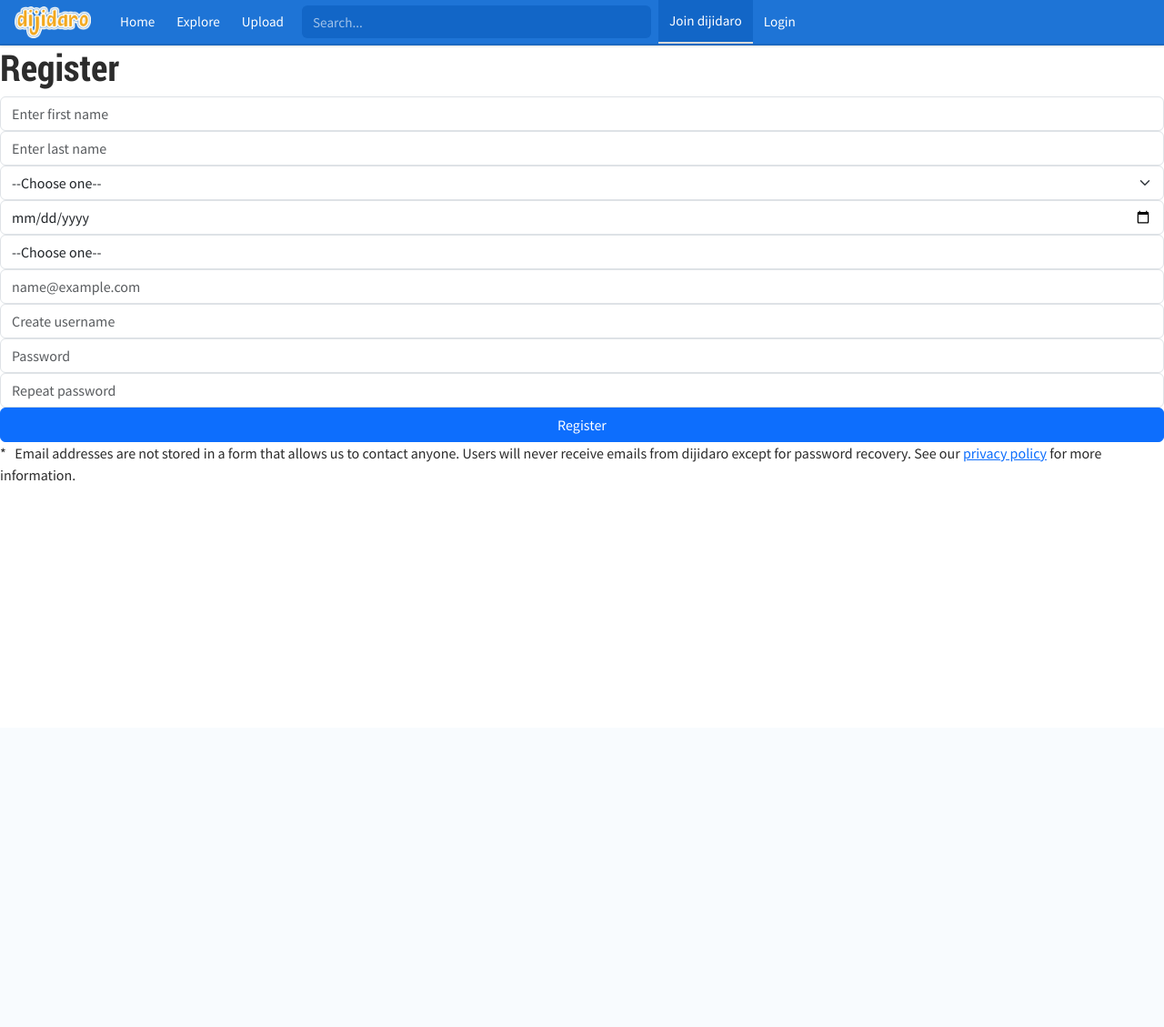
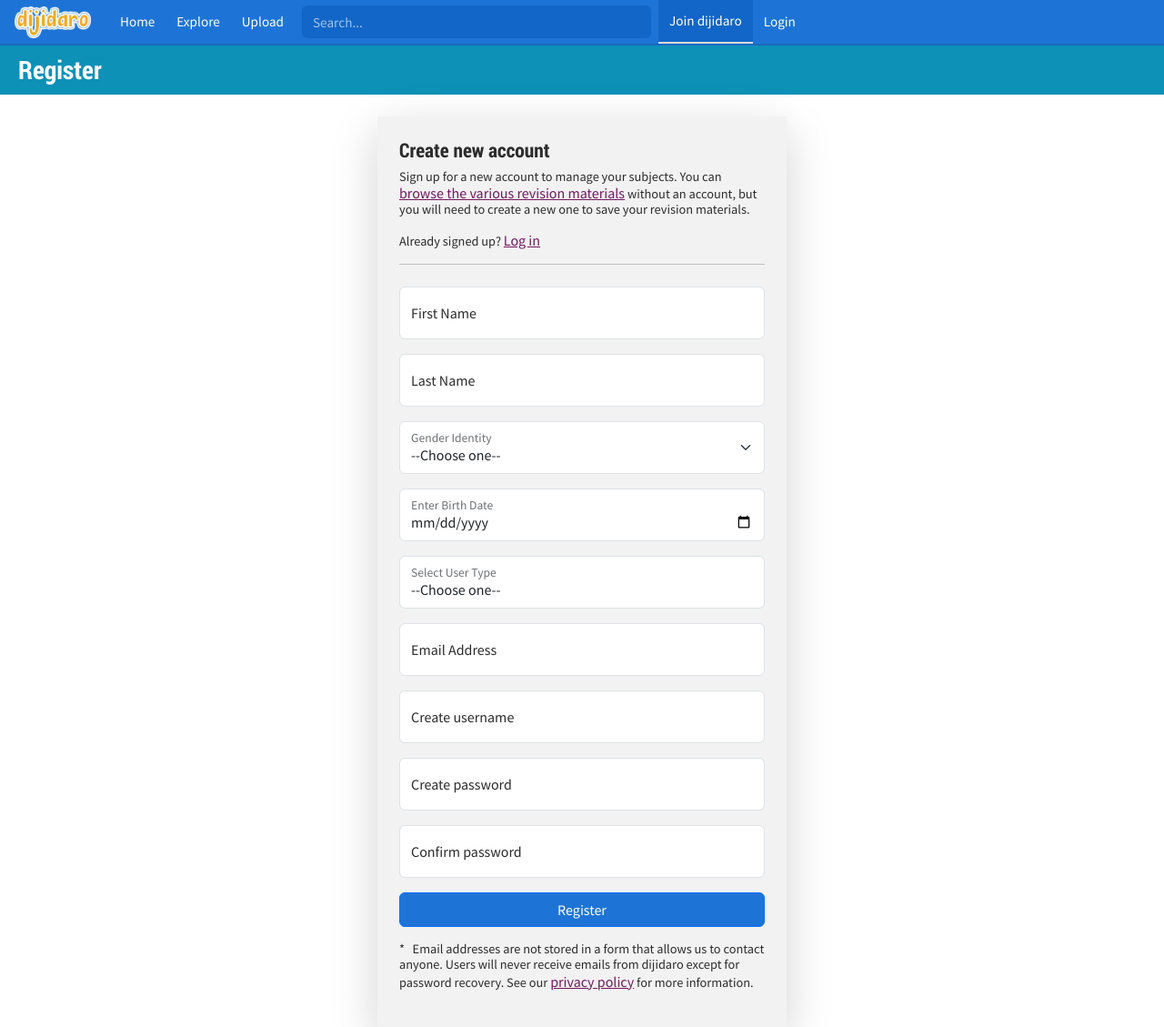
Before and after one commit to dijidaro/dijidaro, a Flask app: page /auth/registration in a window 1280 px wide. Shown: the whole page at 91% size. Before the commit the page ends 529 px from the top, so only its background shows below. Run offline with Flask 3, Linux system fonts and the light colour scheme; some libraries are stand-ins or nearby versions.

Commit message:
Add styles for auth form

```diff
--- a/app/routes/auth.py
+++ b/app/routes/auth.py
@@ -68,12 +68,6 @@ def login_user():
 
     return render_template("pages/auth/login.html", form=form)
 
-# Log user out
-@auth_bp.route("/logout")
-def logout():
-    session.clear()
-    return redirect(url_for("home.index"))
-
 @auth_bp.before_app_request
 def load_logged_in_user():
     user_id = session.get("user_id")
@@ -81,6 +75,14 @@ def load_logged_in_user():
         g.user = None
     else:
         g.user = User.query.get(user_id)
+
+
+# Log user out
+@auth_bp.route("/logout")
+def logout():
+    session.clear()
+    return redirect(url_for("home.index"))
+
 
 @auth_bp.route("/delete/<int:user_id>", methods=("POST", "GET"))
 def delete_user(user_id):
@@ -95,7 +97,7 @@ def login_required(view):
     @functools.wraps(view)
     def wrapped_view(**kwargs):
         if g.user is None:
-            return redirect(url_for("auth.login"))
+            return redirect(url_for("auth.login_user"))
         return view(**kwargs)
     return wrapped_view
 
--- a/app/routes/upload.py
+++ b/app/routes/upload.py
@@ -1,7 +1,9 @@
 from flask import Blueprint, render_template
+from app.routes.auth import login_required
 
 upload_bp = Blueprint("upload", __name__)
 
 @upload_bp.route("/upload", methods=["GET"])
+@login_required
 def upload_resource():
     return render_template("pages/upload.html")
--- a/app/static/styles/small.css
+++ b/app/static/styles/small.css
@@ -43,17 +43,24 @@
 * { font-size: 16px; font-family: 'source_sans_proregular', serif; color: var(--text-color-dark); }
 html, body { height: 100%; }
 #container { max-width: 1920px; margin: 0 auto; }
+/* #main { background-color: var(--light-shade); } */
 
 /* HEADINGS */
 h1,h2,h3,h4,h5,h6 { font-family: 'roboto_condensedbold', sans-serif; }
 
 /* LINKS */
+a { color: var(--tertiary-color2) !important;}
+a:hover { text-decoration: none;}
 
 /* BUTTONS */
 .hamburger i, .close i {
     color: var(--light);
     font-size: 1.75rem;
 }
+.btn-primary { background-color: var(--brand-color) !important;}
+.btn-primary:hover { background-color: var(--brand-color2) !important;}
+
+
 nav .bi, .uname, nav a span { color: var(--text-color-light); font-size: 2rem;}
 .close i {
     position: absolute;
@@ -102,7 +109,7 @@ nav a {
     display: block;
     text-decoration: underline;
     font-size: 2rem;
-    color: var(--text-color-light);
+    color: var(--text-color-light) !important;
     text-align: center;
     padding: 5px;
     margin-bottom: 10px;
@@ -122,6 +129,9 @@ nav input[type=search] {
 }
 .dropdown-menu span { color: var(--text-color-light);}
 
+#page-title { background-color: var(--primary-color);}
+#page-title h1 { font-size: 1.75rem; color: var(--text-color-light); padding: 10px; margin: 0; margin-left: 10px; }
+
 /* HERO SECTION */
 .hero {
     background-color: var(--brand-color);
@@ -131,7 +141,7 @@ nav input[type=search] {
     justify-content: center;
 }
 .hero h1 {
-    font-size: 1.5rem;
+    font-size: 1.5rem !important;
     color: var(--text-color-light);
     text-align: center;
     letter-spacing: .075rem;
@@ -145,12 +155,12 @@ nav input[type=search] {
     letter-spacing: .02rem;
     padding: 10px;
     font-weight: 600;
-    background-color: transparent;
+    background-color: transparent !important;
     border: 2px solid var(--text-color-light);
     color: var(--text-color-light);
 }
 .hero button:hover {
-    background-color: var(--text-color-light);
+    background-color: var(--text-color-light) !important;
     color: var(--brand-color2);
 }
 
@@ -180,3 +190,13 @@ nav input[type=search] {
 .info button:hover {
     background-color: var(--brand-color2);
 }
+
+/* FORMS */
+.auth-form {
+    /* border: 2px solid darkblue; */
+    max-width: 450px;
+    margin: 0 auto;
+    background-color: var(--light);
+}
+.auth-form h2 { font-size: 1.35rem;}
+.auth-form p { font-size: .895rem; line-height: 1.2;}
--- a/app/templates/base.html
+++ b/app/templates/base.html
@@ -62,7 +62,9 @@
                 </a>
             </nav>
         </div>
-        {% block header %} {% endblock %}
+        <section id="page-title">
+            {% block header %} {% endblock %}
+        </section>
 
         {% with messages = get_flashed_messages() %}
         {% if messages %}
@@ -75,7 +77,7 @@
         {% endwith %}
     </header>
     <main>
-        <div id="main">
+        <div id="main" class="container">
             {% block body %} {% endblock %}
         </div>
     </main>
--- a/app/templates/pages/auth/register.html
+++ b/app/templates/pages/auth/register.html
@@ -5,44 +5,123 @@
 {% endblock %}
 
 {% block body %}
+    <div class="auth-form shadow-lg p-4 my-4">
+        <h2>Create new account</h2>
+        <p>Sign up for a new account to manage your subjects. You can <a href="{{ url_for('home.index') }}" class="link">browse the various
+            revision materials</a> without an account, but you will need to create a new one to save your revision materials.
+        </p>
+        <p>Already signed up? <a href="{{ url_for('auth.login_user') }}" class="link">Log in</a></p>
+        <hr class="mb-4">
         <form action="" method="post">
             {{ form.csrf_token }}
-        <div>
+            <div class="form-floating mb-3">
                 {{ form.first_name }}
+                {{ form.first_name.label(class="form-label") }}
+                {% if form.first_name.errors %}
+                <ul class="form-error">
+                    {% for error in first_name.errors %}
+                    <li>{{ error }}</li>
+                    {% endfor %}
+                </ul>
+                {% endif %}
             </div>
-        <div>
+            <div class="form-floating mb-3">
                 {{ form.last_name }}
+                {{ form.last_name.label(class="form-label") }}
+                {% if form.last_name.errors %}
+                <ul class="form-error">
+                    {% for error in last_name.errors %}
+                    <li>{{ error }}</li>
+                    {% endfor %}
+                </ul>
+                {% endif %}
             </div>
 
-        <div>
+            <div class="form-floating mb-3">
                 {{ form.gender }}
+                {{ form.gender.label(class="form-label") }}
+                {% if form.gender.errors %}
+                <ul class="form-error">
+                    {% for error in gender.errors %}
+                    <li>{{ error }}</li>
+                    {% endfor %}
+                </ul>
+                {% endif %}
             </div>
 
-        <div>
+            <div class="form-floating mb-3">
                 {{ form.birth_date }}
+                {{ form.birth_date.label(class="form-label") }}
+                {% if form.birth_date.errors %}
+                <ul class="form-error">
+                    {% for error in birth_date.errors %}
+                    <li>{{ error }}</li>
+                    {% endfor %}
+                </ul>
+                {% endif %}
             </div>
 
-        <div>
+            <div class="form-floating mb-3">
                 {{ form.user_type }}
+                {{ form.user_type.label(class="form-label") }}
+                {% if form.user_type.errors %}
+                <ul class="form-error">
+                    {% for error in user_type.errors %}
+                    <li>{{ error }}</li>
+                    {% endfor %}
+                </ul>
+                {% endif %}
             </div>
 
-        <div>
+            <div class="form-floating mb-3">
                 {{ form.email }}
+                {{ form.email.label(class="form-label") }}
+                {% if form.email.errors %}
+                <ul class="form-error">
+                    {% for error in email.errors %}
+                    <li>{{ error }}</li>
+                    {% endfor %}
+                </ul>
+                {% endif %}
             </div>
 
-        <div>
+            <div class="form-floating mb-3">
                 {{ form.username }}
+                {{ form.username.label(class="form-label") }}
+                {% if form.username.errors %}
+                <ul class="form-error">
+                    {% for error in username.errors %}
+                    <li>{{ error }}</li>
+                    {% endfor %}
+                </ul>
+                {% endif %}
             </div>
 
-        <div>
+            <div class="form-floating mb-3">
                 {{ form.password }}
+                {{ form.password.label(class="form-label") }}
+                {% if form.password.errors %}
+                <ul class="form-error">
+                    {% for error in password.errors %}
+                    <li>{{ error }}</li>
+                    {% endfor %}
+                </ul>
+                {% endif %}
             </div>
 
-        <div>
+            <div class="form-floating mb-3">
                 {{ form.password2 }}
+                {{ form.password2.label(class="form-label") }}
+                {% if form.password2.errors %}
+                <ul class="form-error">
+                    {% for error in password2.errors %}
+                    <li>{{ error }}</li>
+                    {% endfor %}
+                </ul>
+                {% endif %}
             </div>
 
-        <div>
+            <div class="mb-3">
                 {{ form.submit }}
             </div>
         </form>
@@ -51,4 +130,5 @@
             Users will never receive emails from dijidaro except for password recovery.
             See our <a href="#" class="link">privacy policy</a> for more information.
         </p>
+    </div>
 {% endblock %}
--- a/app/templates/pages/index.html
+++ b/app/templates/pages/index.html
@@ -1,8 +1,7 @@
 {% extends 'base.html' %}
 
 {% block title %} Home {% endblock %}
-
-{% block body %}
+{% block header %}
 <section class="hero px-3 py-5">
     <h1 class="mb-4">Empowering Learning, Sharing Information for Unparalled Excellence.</h1>
     <button class="btn btn-primary">Start Exploring</button>
@@ -16,6 +15,9 @@
         <button class="btn btn-primary">For Parents</button>
     </div>
 </section>
+{% endblock %}
+
+{% block body %}
     <section>
         {% if users %}
             <ul>
```
Also changed, not shown: app/templates/pages/auth/login.html (+25 -2 lines). Lines whose indentation alone changed are shown as unchanged.
